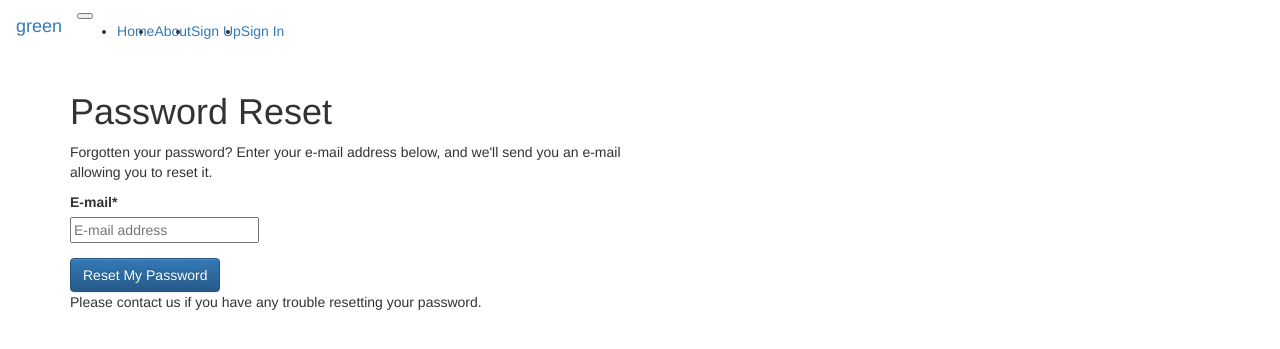
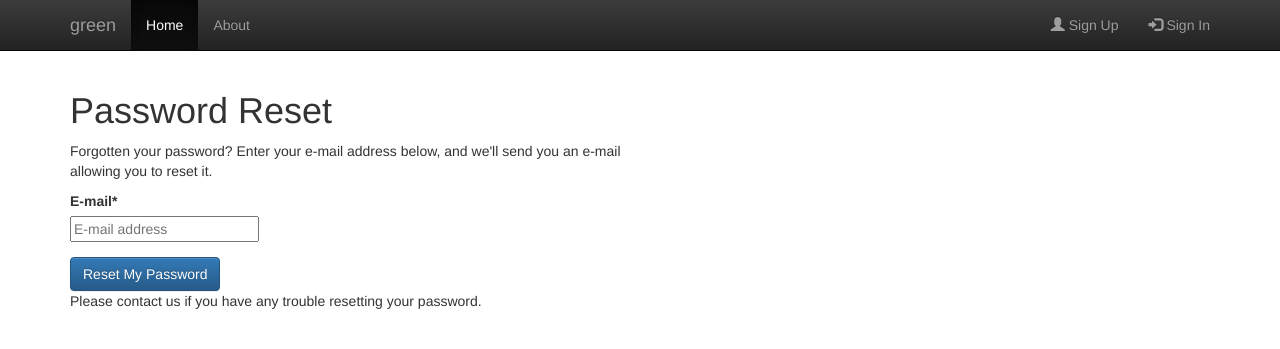
Before and after one commit to shahjalalh/green, a Django app: page /accounts/password/reset/ in a window 1280 px wide. Shown: the top 349 px of the page. Run offline with Django 3.2, Linux system fonts and the light colour scheme; parts of the project's set-up code (start-up, migrations or seed data) failed here and were passed over; some libraries are stand-ins or nearby versions.

Commit message:
bootstrap 3

```diff
--- a/green/templates/base.html
+++ b/green/templates/base.html
@@ -30,49 +30,53 @@
 
 <body>
 
-<div class="m-b-1">
-    <nav class="navbar navbar-expand-md navbar-light bg-light">
-        <button class="navbar-toggler navbar-toggler-right" type="button" data-toggle="collapse"
-                data-target="#navbarSupportedContent" aria-controls="navbarSupportedContent" aria-expanded="false"
-                aria-label="Toggle navigation">
-            <span class="navbar-toggler-icon"></span>
-        </button>
-        <a class="navbar-brand" href="{% url 'home' %}">green</a>
+<!-- Static navbar -->
+<nav class="navbar navbar-inverse navbar-static-top">
+    <div class="container">
+        <div class="navbar-header">
+            <button type="button" class="navbar-toggle collapsed" data-toggle="collapse" data-target="#navbar"
+                    aria-expanded="false" aria-controls="navbar">
+                <span class="sr-only">Toggle navigation</span>
+                <span class="icon-bar"></span>
+                <span class="icon-bar"></span>
+                <span class="icon-bar"></span>
+            </button>
+            <a class="navbar-brand" href="{% url 'home' %}">green</a>
+        </div>
+        <div id="navbar" class="navbar-collapse collapse">
+            <ul class="nav navbar-nav">
+                <li class="active">
+                    <a href="{% url 'home' %}">Home</a>
+                </li>
+                <li><a href="{% url 'about' %}">About</a></li>
 
-        <div class="collapse navbar-collapse" id="navbarSupportedContent">
-            <ul class="navbar-nav mr-auto">
-                <li class="nav-item active">
-                    <a class="nav-link" href="{% url 'home' %}">Home <span class="sr-only">(current)</span></a>
-                </li>
-                <li class="nav-item">
-                    <a class="nav-link" href="{% url 'about' %}">About</a>
-                </li>
+            </ul>
+            <ul class="nav navbar-nav navbar-right">
                 {% if request.user.is_authenticated %}
-                    <li class="nav-item">
+                    <li>
                         {# URL provided by django-allauth/account/urls.py #}
-                        <a class="nav-link"
+                        <a
                            href="{% url 'users:detail' request.user.username %}">{% trans "My Profile" %}</a>
                     </li>
-                    <li class="nav-item">
+                    <li>
                         {# URL provided by django-allauth/account/urls.py #}
-                        <a class="nav-link" href="{% url 'account_logout' %}">{% trans "Sign Out" %}</a>
+                        <a href="{% url 'account_logout' %}">{% trans "Sign Out" %}</a>
                     </li>
                 {% else %}
-                    <li class="nav-item">
+                    <li>
                         {# URL provided by django-allauth/account/urls.py #}
-                        <a id="sign-up-link" class="nav-link"
-                           href="{% url 'account_signup' %}">{% trans "Sign Up" %}</a>
+                        <a id="sign-up-link"
+                           href="{% url 'account_signup' %}"><span class="glyphicon glyphicon-user"></span> {% trans "Sign Up" %}</a>
                     </li>
-                    <li class="nav-item">
+                    <li>
                         {# URL provided by django-allauth/account/urls.py #}
-                        <a id="log-in-link" class="nav-link" href="{% url 'account_login' %}">{% trans "Sign In" %}</a>
+                        <a id="log-in-link" href="{% url 'account_login' %}"><span class="glyphicon glyphicon-log-in"></span> {% trans "Sign In" %}</a>
                     </li>
                 {% endif %}
             </ul>
-        </div>
-    </nav>
-
-</div>
+        </div><!--/.nav-collapse -->
+    </div>
+</nav>
 
 <div class="container">
 
```
